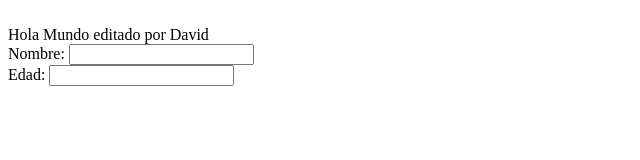
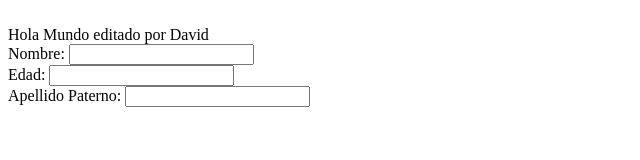
Before and after one commit to edgarcallerosKuiki/Proyectogit, a plain HTML site: page index.html in a window 1280 px wide. Shown: the whole page, without its empty margins (0-640 px from the left). Drawn offline with Linux system fonts and the light colour scheme.

Commit message:
se agrego appat

```diff
--- a/index.html
+++ b/index.html
@@ -13,6 +13,8 @@
         Nombre: <input type="text" name="nombre" >
         <br>
         Edad: <input type="text" name="edad" >
+        <br>
+        Apellido Paterno: <input type="text" name="appat" >
 
     </form>
 
```
